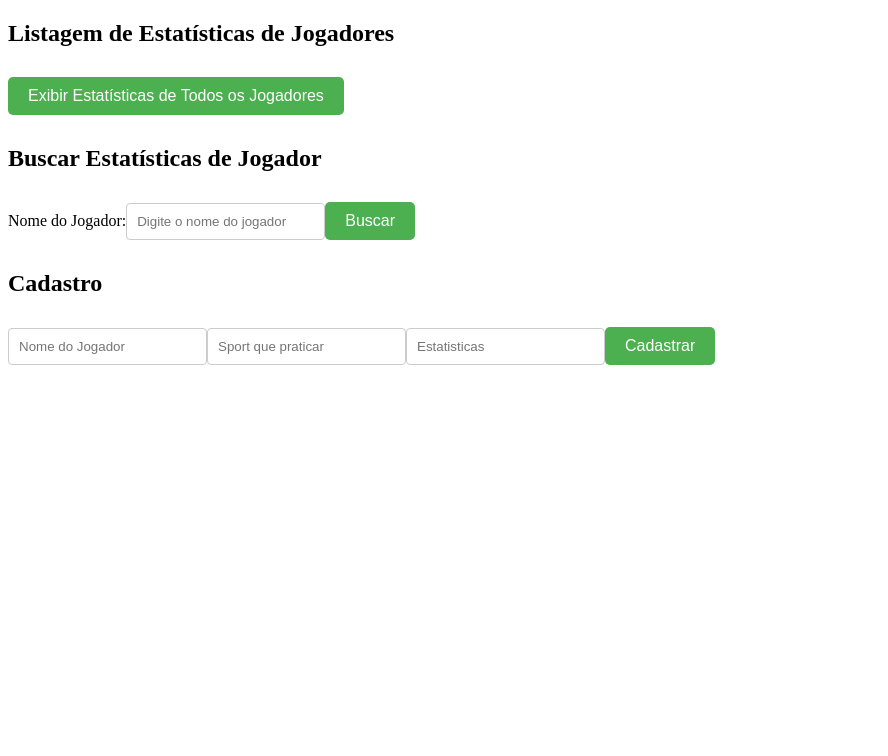
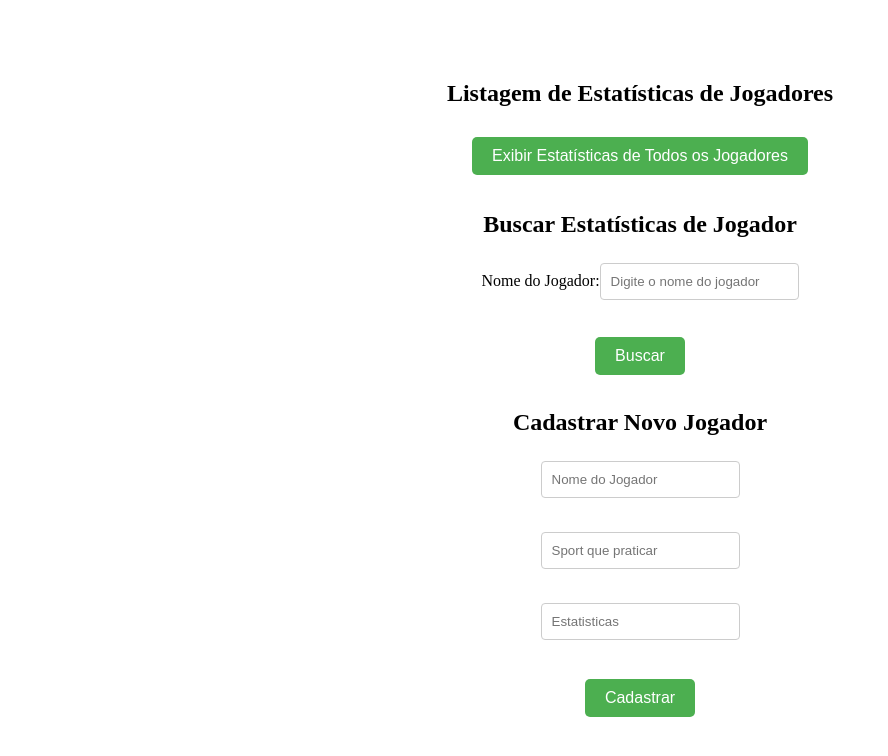
Before and after one commit to williansenai/cadastro_estatisticas_jogadores, an Angular app in the folder front-end-estatisticas_jogadores/: page / in a window 1280 px wide. Shown: the top 756 px of the page, without its empty margins (0-888 px from the left). Built offline with nearby package versions, Linux system fonts and the light colour scheme.

Commit message:
arrumando as listagens de jogadores

```diff
--- a/front-end-estatisticas_jogadores/package.json
+++ b/front-end-estatisticas_jogadores/package.json
@@ -18,6 +18,7 @@
     "@angular/platform-browser": "^14.2.0",
     "@angular/platform-browser-dynamic": "^14.2.0",
     "@angular/router": "^14.2.0",
+    "bootstrap": "^5.3.2",
     "rxjs": "~7.5.0",
     "tslib": "^2.3.0",
     "zone.js": "~0.11.4"
--- a/front-end-estatisticas_jogadores/src/app/jogadores/jogadores.component.css
+++ b/front-end-estatisticas_jogadores/src/app/jogadores/jogadores.component.css
@@ -63,3 +63,20 @@ body {
     border-radius: 50%;
     margin-bottom: 10px;
   }
+
+  .container-custom {
+    margin-top: 5rem;
+    text-align: center;
+  }
+
+  .btn-custom {
+    margin-bottom: 1rem;
+  }
+
+  .form-group {
+    margin-bottom: 1.5rem;
+  }
+
+  .btn-search {
+    margin-top: 0.5rem;
+  }
--- a/front-end-estatisticas_jogadores/src/app/jogadores/jogadores.component.html
+++ b/front-end-estatisticas_jogadores/src/app/jogadores/jogadores.component.html
@@ -1,31 +1,51 @@
+<div class="container-custom">
+  <h2>Listagem de Estatísticas de Jogadores</h2>
+  <button class="btn btn-primary btn-custom" (click)="listaEstatisticasTodosJogadores()">Exibir Estatísticas de Todos os Jogadores</button>
 
-<h2>Listagem de Estatísticas de Jogadores</h2>
-<button (click)="listaEstatisticasTodosJogadores()">Exibir Estatísticas de Todos os Jogadores</button>
+  <div *ngIf="jogadoresEstatisticas" class="row">
+    <div *ngFor="let jogadores of jogadoresEstatisticas" class="col-md-4 form-group">
+      <h1>Jogador: {{ jogadores.nome }}</h1>
+      <h2>
+        <p>Sport: {{ jogadores.sport }}</p>
+        <p>Estatísticas: {{ jogadores.stats }}</p>
+      </h2>
+    </div>
+  </div>
 
-<div *ngIf="playerStats">
-  <div *ngFor="let stats of playerStats">
-    <h1>{{ stats.name }}</h1>
-    <p>Sport: {{ stats.sport }}</p>
-    <p>Estatísticas: {{ stats.stats }}</p>
-    <!-- Adicione outros campos conforme necessário -->
+  <h2>Buscar Estatísticas de Jogador</h2>
+  <div class="row">
+    <div class="col-md-6 form-group">
+      <label for="nomeJogador">Nome do Jogador:</label>
+      <input id="nomeJogador" [(ngModel)]="pesquisaJogador" class="form-control" placeholder="Digite o nome do jogador">
+    </div>
+    <div class="col-md-6 form-group">
+      <button class="btn btn-primary btn-search" (click)="buscarEstatisticasJogador()">Buscar</button>
+    </div>
+  </div>
+
+  <div *ngIf="jogadorEstatistica" class="row form-group">
+    <div *ngFor="let jogador of jogadorEstatistica" class="col-md-4 form-group">
+      <h1>Jogador: {{ jogador.nome }}</h1>
+      <h2>
+        <p>Sport: {{ jogador.sport }}</p>
+        <p>Estatísticas: {{ jogador.stats }}</p>
+      </h2>
+    </div>
+  </div>
+
+  <h2>Cadastrar Novo Jogador</h2>
+  <div class="row">
+    <div class="col-md-4 form-group">
+      <input class="form-control" [(ngModel)]="nome_jogador" placeholder="Nome do Jogador">
+    </div>
+    <div class="col-md-4 form-group">
+      <input class="form-control" [(ngModel)]="sport" placeholder="Sport que praticar">
+    </div>
+    <div class="col-md-4 form-group">
+      <input class="form-control" [(ngModel)]="stats" placeholder="Estatisticas">
+    </div>
+    <div class="col-md-12 form-group">
+      <button class="btn btn-success btn-custom" (click)="adicionaJogador()">Cadastrar</button>
+    </div>
   </div>
 </div>
-
-
-<h2>Buscar Estatísticas de Jogador</h2>
-<label for="nomeJogador">Nome do Jogador:</label>
-<input id="nomeJogador" [(ngModel)]="pesquisaJogador" placeholder="Digite o nome do jogador">
-<button (click)="buscarEstatisticasJogador()">Buscar</button>
-
-<div *ngIf="playerStats">
-  <h1>{{ playerStats.nome }}</h1>
-  <p>Sport: {{ playerStats.sport }}</p>
-  <p>Estatísticas: {{ playerStats.stats }}</p>
-
-</div>
-
-<h2>Cadastro</h2>
-<input [(ngModel)]="nome_jogador" placeholder="Nome do Jogador">
-<input [(ngModel)]="sport" placeholder="Sport que praticar">
-<input [(ngModel)]="stats" placeholder="Estatisticas">
-<button (click)="adicionaJogador()">Cadastrar</button>
--- a/front-end-estatisticas_jogadores/src/app/jogadores/jogadores.component.ts
+++ b/front-end-estatisticas_jogadores/src/app/jogadores/jogadores.component.ts
@@ -12,7 +12,8 @@ export class JogadoresComponent implements OnInit {
   nome_jogador: string = '';
   sport: string = '';
   stats: string = '';
-  playerStats: any;
+  jogadoresEstatisticas: any;
+  jogadorEstatistica: any;
 
   constructor(private jogadoresService: JogadoresService) { }
 
@@ -23,7 +24,7 @@ export class JogadoresComponent implements OnInit {
     this.jogadoresService.listaEstatisticasTodosJogadores()
       .subscribe({
         next: (res) => {
-          this.playerStats = res; // Assumindo que a resposta contém um array de estatísticas
+          this.jogadoresEstatisticas = res; // Assumindo que a resposta contém um array de estatísticas
         },
         error: (error) => {
           console.error('Erro ao obter estatísticas de todos os jogadores:', error);
@@ -36,7 +37,7 @@ export class JogadoresComponent implements OnInit {
       this.jogadoresService.listaEstatisticasJogador(this.pesquisaJogador)
         .subscribe({
           next: (res) => {
-            this.playerStats = res; // Assumindo que a resposta contém as estatísticas do jogador
+            this.jogadorEstatistica = res;
           },
           error: (error) => {
             console.error('Erro ao obter estatísticas do jogador:', error);
@@ -47,7 +48,7 @@ export class JogadoresComponent implements OnInit {
 
   adicionaJogador() {
     const novoJogador = {
-      name: this.nome_jogador,
+      nome: this.nome_jogador,
       sport: this.sport,
       stats: this.stats
     };
--- a/front-end-estatisticas_jogadores/src/app/jogadores/jogadores.service.ts
+++ b/front-end-estatisticas_jogadores/src/app/jogadores/jogadores.service.ts
@@ -12,7 +12,7 @@ export class JogadoresService {
   constructor(private http: HttpClient) { }
 
   listaEstatisticasJogador(nomeJogador: string): Observable<any> {
-    const url = `${this.apiUrl}?name=${nomeJogador}`;
+    const url = `${this.apiUrl}?nome=${nomeJogador}`;
     return this.http.get(url);
   }
 
```
Also changed, not shown: 2 other files (tests, documents, lock files or other folders).
